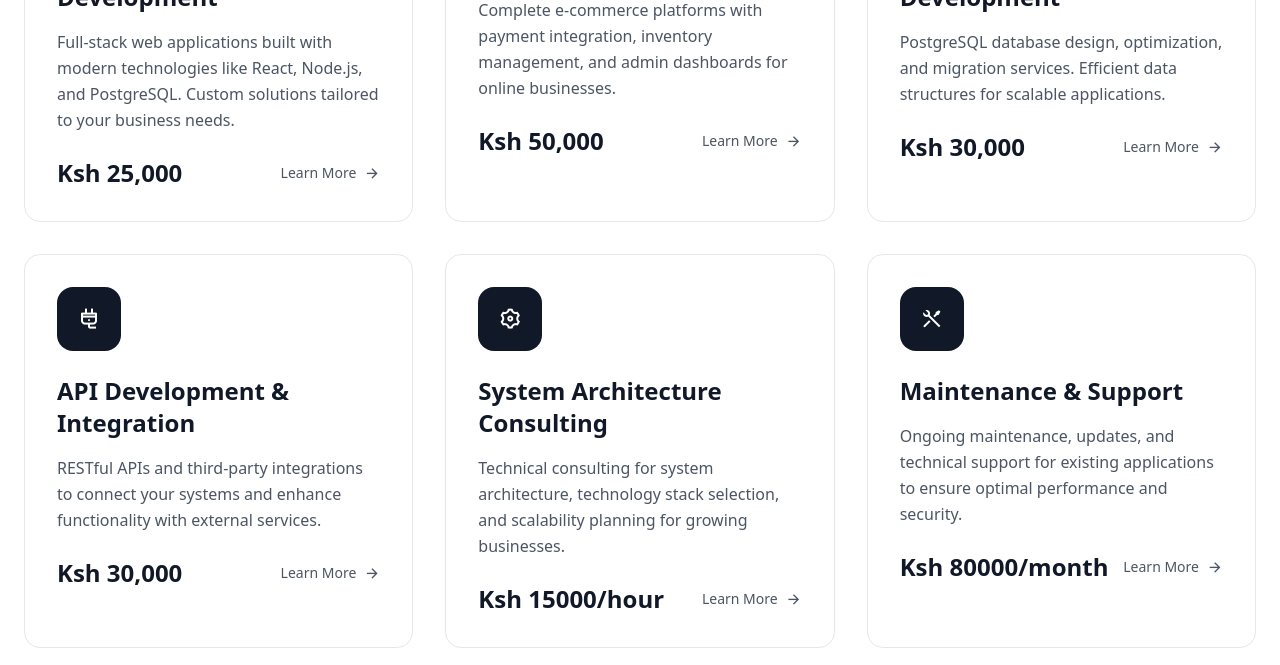
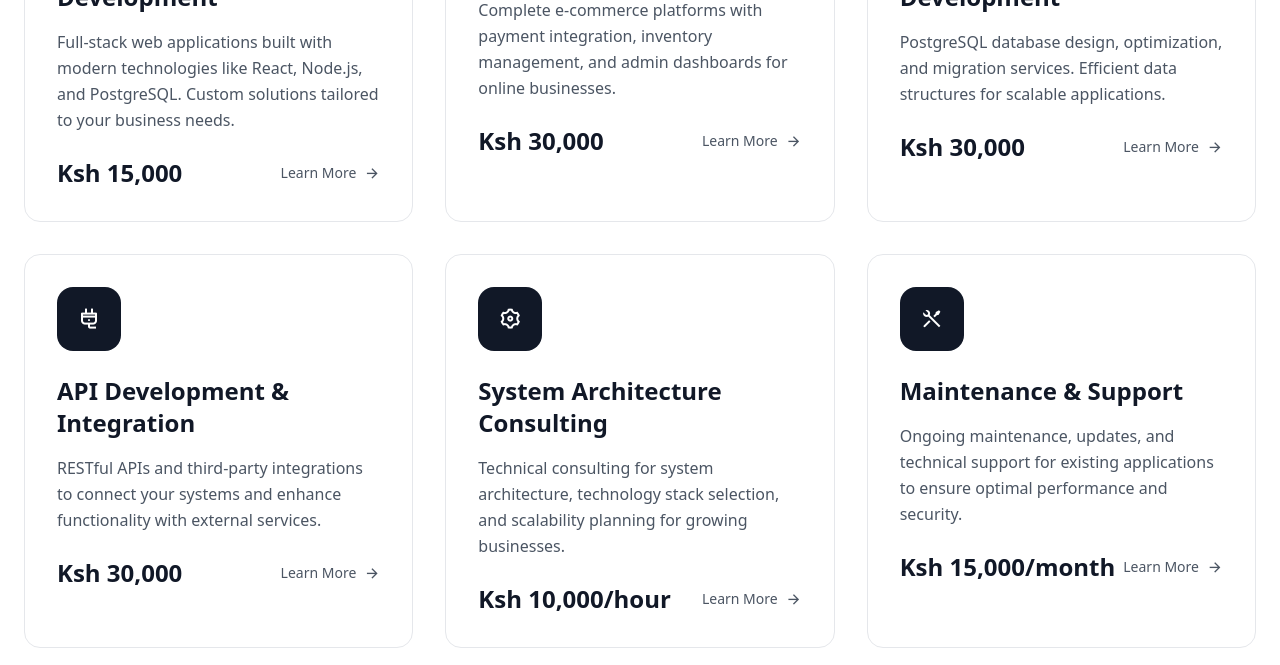
Before and after one commit to kalu-Peter/Root, a Next.js app: page / in a window 1280 px wide. Shown: the part 5080-5745 px from the top of the page. Built offline with nearby package versions, Linux system fonts and the light colour scheme.

Commit message:
price change

```diff
--- a/components/Services.tsx
+++ b/components/Services.tsx
@@ -9,7 +9,7 @@ const services = [
     description: "Full-stack web applications built with modern technologies like React, Node.js, and PostgreSQL. Custom solutions tailored to your business needs.",
     icon: "ri-computer-line",
     features: ["Custom Frontend Development", "Backend API Design", "Database Architecture", "Responsive Design", "Performance Optimization"],
-    startingPrice: "Ksh 25,000"
+    startingPrice: "Ksh 15,000"
   },
   {
     id: 2,
@@ -17,7 +17,7 @@ const services = [
     description: "Complete e-commerce platforms with payment integration, inventory management, and admin dashboards for online businesses.",
     icon: "ri-shopping-cart-line",
     features: ["Payment Gateway Integration", "Inventory Management", "Order Processing", "Customer Management", "Analytics Dashboard"],
-    startingPrice: "Ksh 50,000"
+    startingPrice: "Ksh 30,000"
   },
   {
     id: 3,
@@ -41,7 +41,7 @@ const services = [
     description: "Technical consulting for system architecture, technology stack selection, and scalability planning for growing businesses.",
     icon: "ri-settings-3-line",
     features: ["Architecture Planning", "Technology Selection", "Scalability Assessment", "Security Audit", "Performance Review"],
-    startingPrice: "Ksh 15000/hour"
+    startingPrice: "Ksh 10,000/hour"
   },
   {
     id: 6,
@@ -49,7 +49,7 @@ const services = [
     description: "Ongoing maintenance, updates, and technical support for existing applications to ensure optimal performance and security.",
     icon: "ri-tools-line",
     features: ["Regular Updates", "Bug Fixes", "Security Patches", "Performance Monitoring", "24/7 Support"],
-    startingPrice: "Ksh 80000/month"
+    startingPrice: "Ksh 15,000/month"
   }
 ];
 
```
